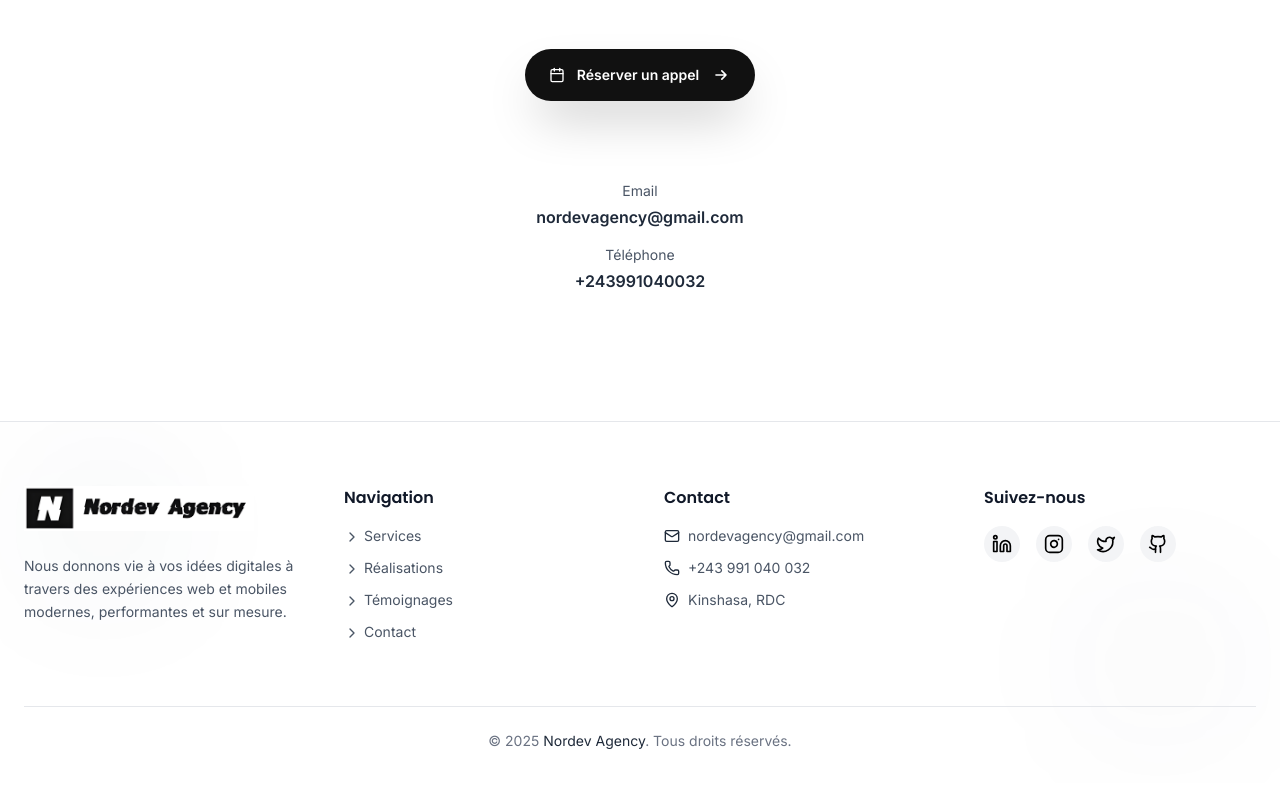
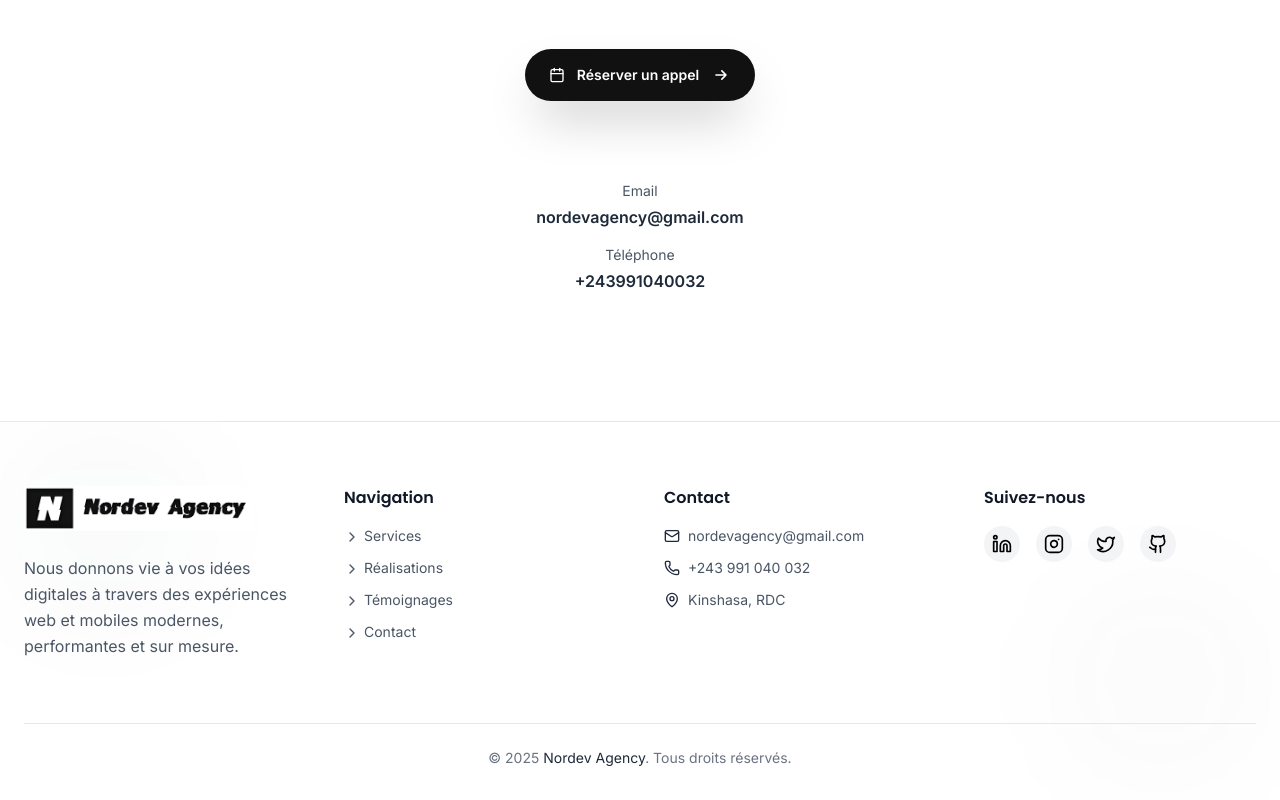
Before and after one commit to freddymk313/nordevagency, a Next.js app: page / in a window 1280 px wide. Shown: the part 4713-5513 px from the top of the page. Built offline with nearby package versions, Linux system fonts and the light colour scheme.

Commit message:
footer text size

```diff
--- a/components/Footer.tsx
+++ b/components/Footer.tsx
@@ -24,9 +24,9 @@ const Footer = () => {
         {/* Grille principale */}
         <div className="grid md:grid-cols-4 gap-12 mb-16">
           {/* Logo & description */}
-          <div>
+          <div className="*mr-20">
             <Link href="/">
-              <div className="*flex items-center space-x-3">
+              <div className="flex items-center space-x-3">
                 {/* <div className="w-10 h-10 bg-gray-800 rounded-lg flex items-center justify-center shadow-sm">
                 <span className="text-white font-bold text-xl">N</span>
               </div> */}
@@ -58,7 +58,7 @@ const Footer = () => {
               </div>
             </Link>
 
-            <p className="text-gray-600 text-sm leading-relaxed mt-6">
+            <p className="text-gray-600 text-base leading-relaxed mt-6">
               Nous donnons vie à vos idées digitales à travers des expériences
               web et mobiles modernes, performantes et sur mesure.
             </p>
```
